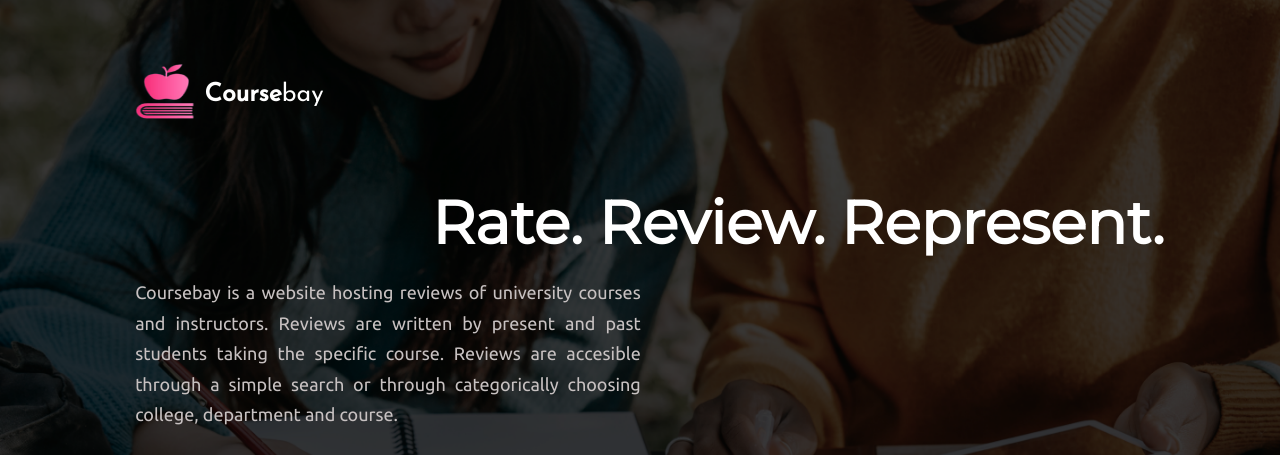
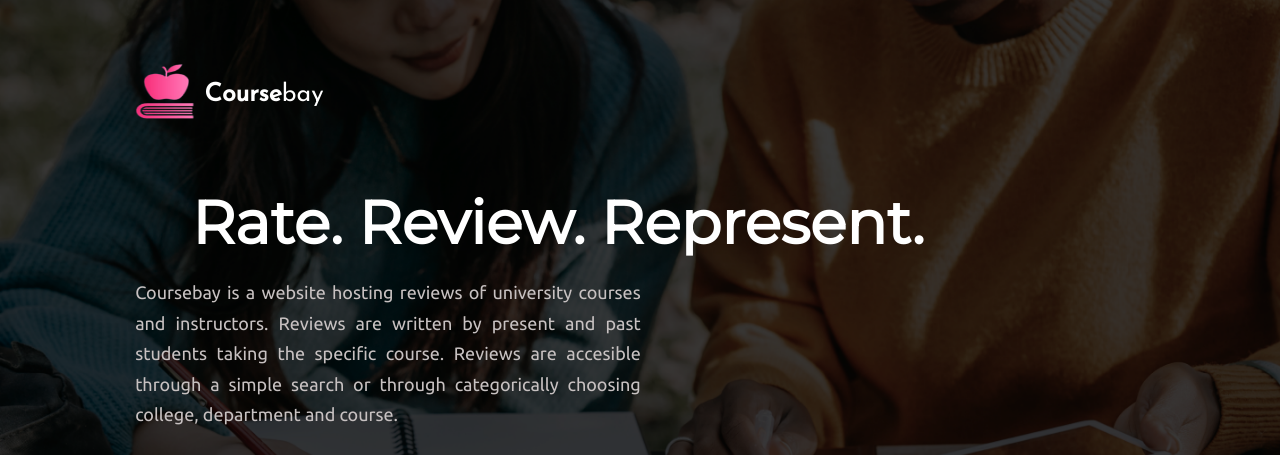
Before and after one commit to qor-101/cafe-review, a Django app: page / in a window 1280 px wide. Shown: the top 455 px of the page. Run offline with Django 3.2, Linux system fonts and the light colour scheme.

Commit message:
Update style.css

```diff
--- a/static/style.css
+++ b/static/style.css
@@ -18,7 +18,7 @@ body{
     font-weight:bolder;
     font-size: 3.75em;
     color: white;
-    margin-left: 7.0625em;
+    margin-left: 3.0625em;
     }
 .para{
     margin-left:7.0625em;
```
